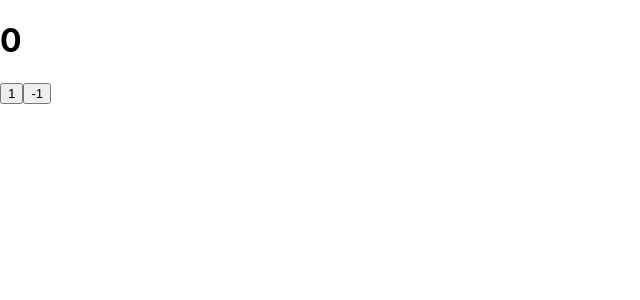
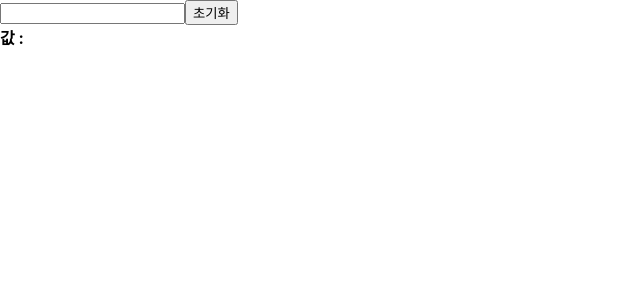
Before and after one commit to supreme-developer/react2, a React (Create React App) app in the folder react-advanced/: page / in a window 1280 px wide. Shown: the top 300 px of the page, without its empty margins (0-640 px from the left). Built offline with nearby package versions, Linux system fonts and the light colour scheme.

Commit message:
[react] input 상태 관리하기
 - onChange, eventTarget의 핸들링 기능구현

```diff
--- a/react-advanced/src/App.js
+++ b/react-advanced/src/App.js
@@ -28,7 +28,8 @@
 import React from 'react';
 // import Hello from './component/Hello'
 // import Wrapper from './component/Wrapper'
-import Counter from './component/Counter'
+// import Counter from './component/Counter'
+import InputSample from './component/InputSample'
 
 // isSpecial 만 넣어줄시 isSpecial={true} 와 동일
 function App() {
@@ -37,7 +38,8 @@ function App() {
     //   <Hello name="react" color="red" isSpecial={true}/>
     //   <Hello color="pink"/>
     // </Wrapper>
-    <Counter />
+    // <Counter />
+    <InputSample/>
   );
 }
 
--- /dev/null
+++ b/react-advanced/src/component/InputSample.js
@@ -0,0 +1,26 @@
+import React, {useState} from 'react';
+
+function InputSample() {
+
+    const [text, setText] = useState('');
+
+    function onChanage(e) {
+        setText(e.target.value);
+    }
+
+    function onReset(e) {
+        setText('');
+    }
+
+    return (
+       <div>
+           <input onChange={onChanage}/>
+           <button onClick={onReset}>초기화</button>
+           <div>
+               <b>값 : {text}</b>
+           </div>
+       </div>
+    );
+}
+
+export default InputSample;
```
Also changed, not shown: 1 other file (tests, documents, lock files or other folders).
